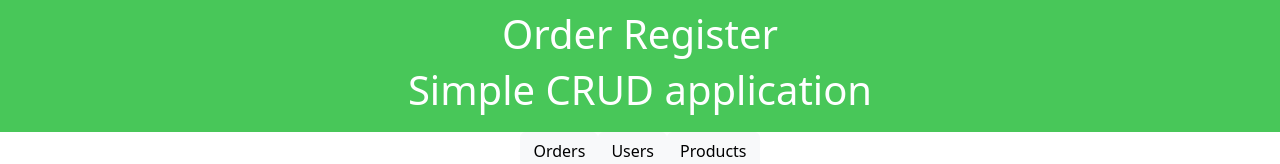
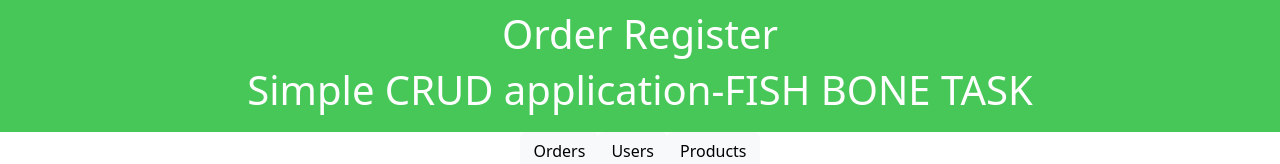
Before and after one commit to atahoseini/fishbone-app, a React (Create React App) app: page / in a window 1280 px wide. Shown: the top 164 px of the page. Built offline with nearby package versions, Linux system fonts and the light colour scheme; no server answers.

Commit message:
Update App.tsx
Test Commit

```diff
--- a/src/App.tsx
+++ b/src/App.tsx
@@ -19,7 +19,7 @@ const App = () => {
     <div className="App">
       <header className="header">
         <h1>Order Register</h1>
-        <h1>Simple CRUD application</h1>
+        <h1>Simple CRUD application-FISH BONE TASK</h1>
       </header>
       <main>
         <div></div>
```
